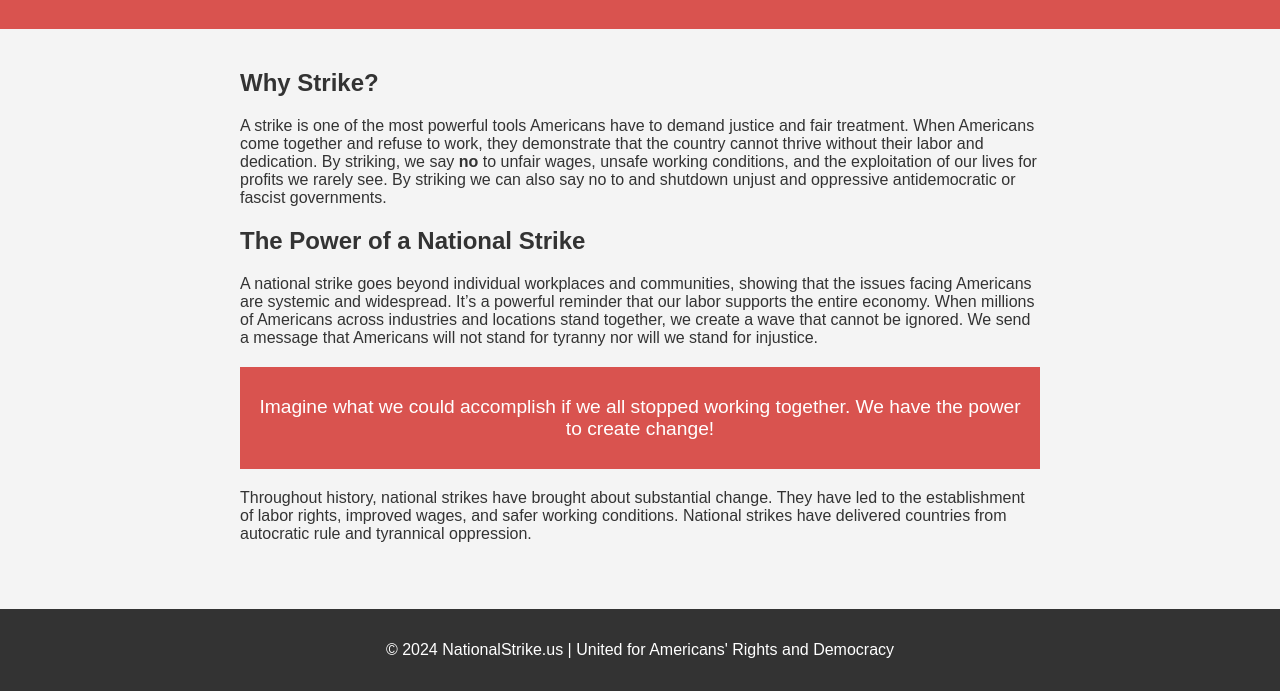
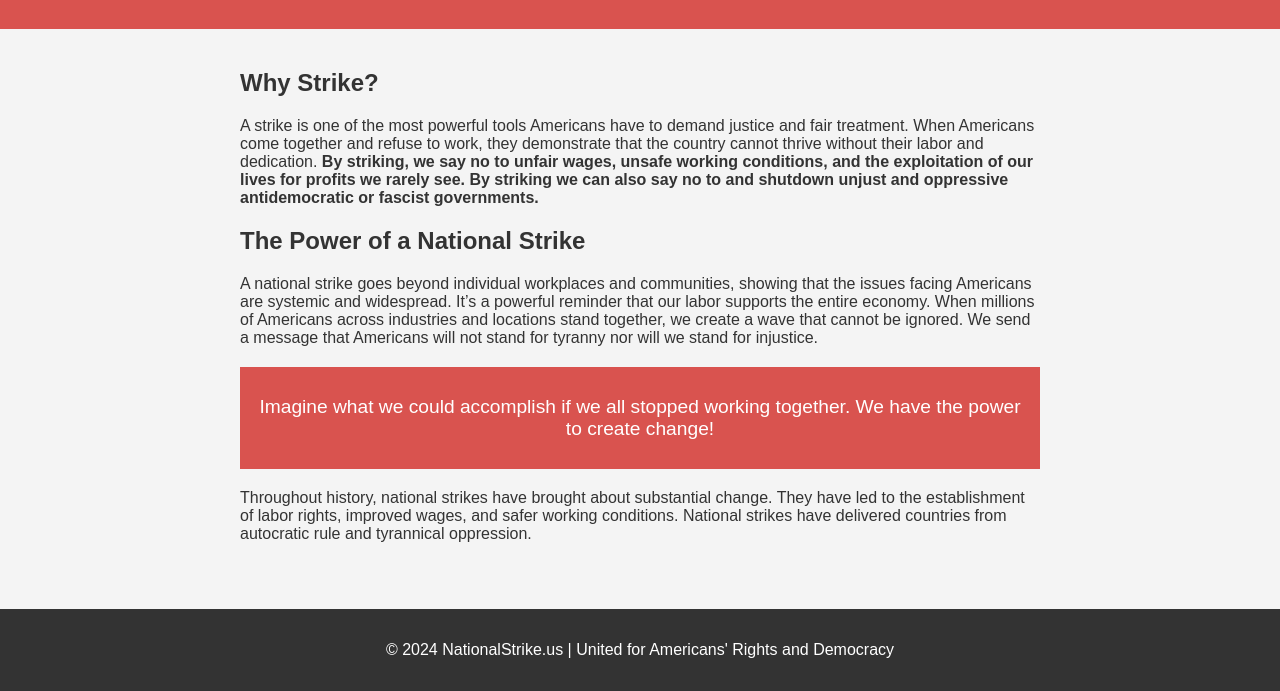
Before and after one commit to githubdan/nationalstrike, a plain HTML site: page index.html in a window 1280 px wide. Shown: the part 117-808 px from the top of the page. Drawn offline with Linux system fonts and the light colour scheme.

Commit message:
Update index.html to add some strength to that last sentence

```diff
--- a/index.html
+++ b/index.html
@@ -92,9 +92,9 @@
             <h2>Why Strike?</h2>
             <p>A strike is one of the most powerful tools Americans have to demand justice and fair treatment.
                 When Americans come together and refuse to work, they demonstrate that the country cannot thrive without
-                their labor and dedication. By striking, we say <strong>no</strong> to unfair wages, unsafe working conditions,
+                their labor and dedication.<strong> By striking, we say <strong>no</strong> to unfair wages, unsafe working conditions,
                 and the exploitation of our lives for profits we rarely see. By striking we can also say no to and shutdown
-                unjust and oppressive antidemocratic or fascist governments.</p>
+                unjust and oppressive antidemocratic or fascist governments.</strong></p>
         </section>
 
         <!-- Power of National Strikes Section -->
```
